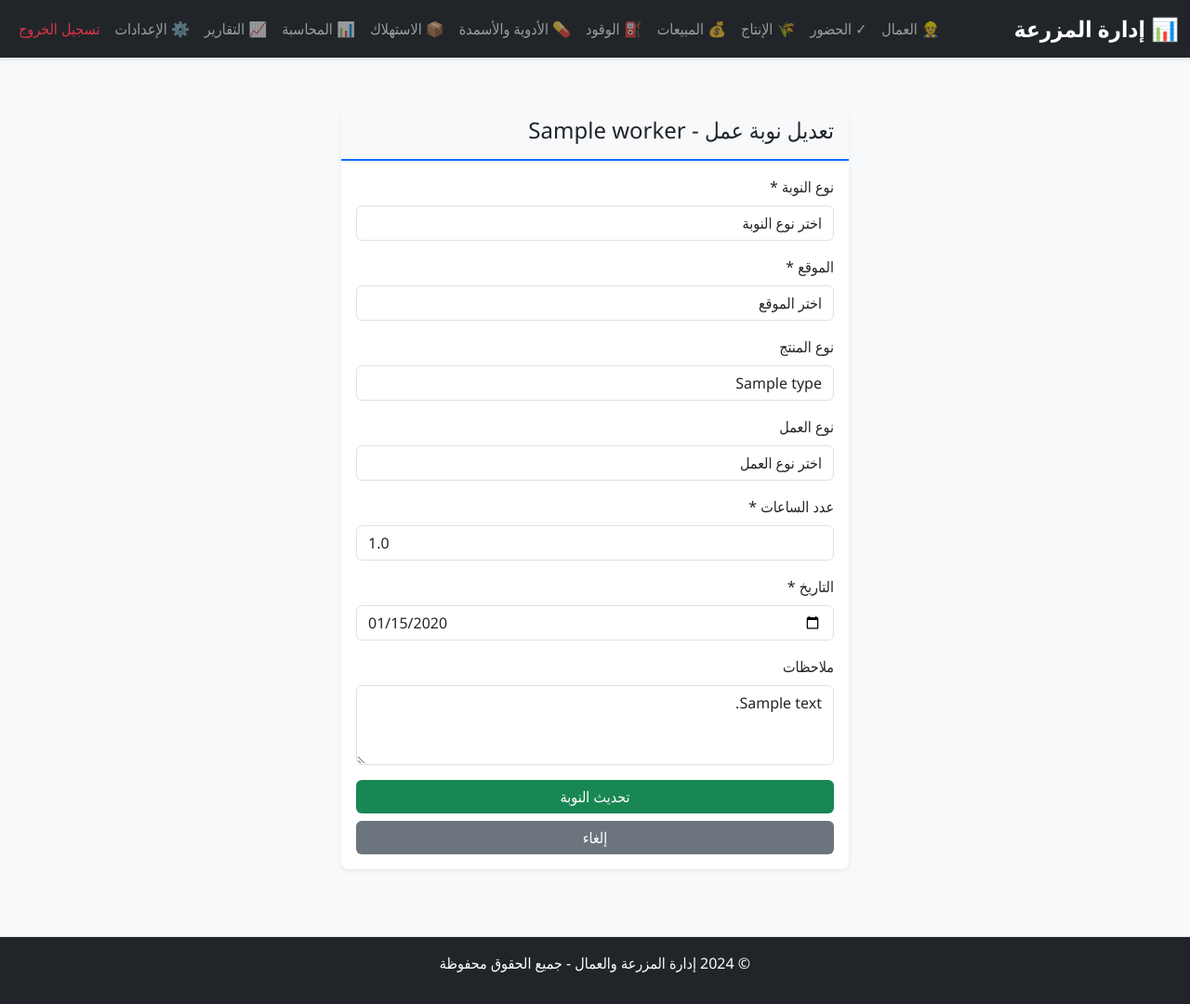
After one commit to j27858280-png/je, a Flask app: page /workers/1/edit_shift/1 in a window 1280 px wide. The commit adds this page. Shown: the whole page at 93% size. Run offline with Flask 3, Linux system fonts and the light colour scheme; a user stored in the database is signed in; tables that the repository leaves empty hold one stand-in row (values such as "Sample post").

Commit message:
Add edit and delete functionality for work shifts

```diff
--- a/app/routes.py
+++ b/app/routes.py
@@ -203,6 +203,59 @@ def add_shift(worker_id):
 
     product_types = ProductType.query.all()
     return render_template('workers/add_shift.html', worker=worker, product_types=product_types)
+
+@workers_bp.route('/<int:worker_id>/edit_shift/<int:shift_id>', methods=['GET', 'POST'])
+@login_required
+@require_permission('edit_workers')
+def edit_shift(worker_id, shift_id):
+    worker = Worker.query.get_or_404(worker_id)
+    shift = WorkShift.query.get_or_404(shift_id)
+
+    # Ensure shift belongs to worker
+    if shift.worker_id != worker_id:
+        flash('النوبة لا تنتمي لهذا العامل', 'danger')
+        return redirect(url_for('workers.worker_detail', worker_id=worker_id))
+
+    if request.method == 'POST':
+        old_hours = shift.hours
+        shift.shift_type = request.form.get('shift_type')
+        shift.location = request.form.get('location')
+        shift.product_type_id = request.form.get('product_type_id') or None
+        shift.work_type = request.form.get('work_type')
+        shift.hours = float(request.form.get('hours', 0))
+        shift.date = datetime.strptime(request.form.get('date'), '%Y-%m-%d')
+        shift.notes = request.form.get('notes')
+
+        # Update worker's total hours
+        worker.total_hours = worker.total_hours - old_hours + shift.hours
+
+        db.session.commit()
+        flash('تم تحديث النوبة بنجاح', 'success')
+        return redirect(url_for('workers.worker_detail', worker_id=worker_id))
+
+    product_types = ProductType.query.all()
+    return render_template('workers/edit_shift.html', worker=worker, shift=shift, product_types=product_types)
+
+@workers_bp.route('/<int:worker_id>/delete_shift/<int:shift_id>', methods=['POST'])
+@login_required
+@require_permission('edit_workers')
+def delete_shift(worker_id, shift_id):
+    worker = Worker.query.get_or_404(worker_id)
+    shift = WorkShift.query.get_or_404(shift_id)
+
+    # Ensure shift belongs to worker
+    if shift.worker_id != worker_id:
+        flash('النوبة لا تنتمي لهذا العامل', 'danger')
+        return redirect(url_for('workers.worker_detail', worker_id=worker_id))
+
+    # Update worker's total hours
+    worker.total_hours -= shift.hours
+
+    db.session.delete(shift)
+    db.session.commit()
+
+    flash('تم حذف النوبة بنجاح', 'success')
+    return redirect(url_for('workers.worker_detail', worker_id=worker_id))
 
 # ==================== Production Routes ====================
 @production_bp.route('/')
--- /dev/null
+++ b/app/templates/workers/edit_shift.html
@@ -0,0 +1,71 @@
+{% extends "base.html" %}
+
+{% block title %}تعديل نوبة عمل - {{ worker.name }}{% endblock %}
+
+{% block content %}
+<div class="row justify-content-center">
+    <div class="col-md-6">
+        <div class="card">
+            <div class="card-header">
+                <h4>تعديل نوبة عمل - {{ worker.name }}</h4>
+            </div>
+            <div class="card-body">
+                <form method="POST">
+                    <div class="mb-3">
+                        <label for="shift_type" class="form-label">نوع النوبة *</label>
+                        <select class="form-control" id="shift_type" name="shift_type" required>
+                            <option value="">اختر نوع النوبة</option>
+                            <option value="صباحي" {% if shift.shift_type == 'صباحي' %}selected{% endif %}>صباحي</option>
+                            <option value="بعد ظهر" {% if shift.shift_type == 'بعد ظهر' %}selected{% endif %}>بعد الظهر</option>
+                        </select>
+                    </div>
+                    <div class="mb-3">
+                        <label for="location" class="form-label">الموقع *</label>
+                        <select class="form-control" id="location" name="location" required>
+                            <option value="">اختر الموقع</option>
+                            <option value="جبل" {% if shift.location == 'جبل' %}selected{% endif %}>جبل</option>
+                            <option value="سهل" {% if shift.location == 'سهل' %}selected{% endif %}>سهل</option>
+                        </select>
+                    </div>
+                    <div class="mb-3">
+                        <label for="product_type_id" class="form-label">نوع المنتج</label>
+                        <select class="form-control" id="product_type_id" name="product_type_id">
+                            <option value="">اختر المنتج (اختياري)</option>
+                            {% for product in product_types %}
+                            <option value="{{ product.id }}" {% if shift.product_type_id == product.id %}selected{% endif %}>{{ product.name }}</option>
+                            {% endfor %}
+                        </select>
+                    </div>
+                    <div class="mb-3">
+                        <label for="work_type" class="form-label">نوع العمل</label>
+                        <select class="form-control" id="work_type" name="work_type">
+                            <option value="">اختر نوع العمل</option>
+                            <option value="تنظيف" {% if shift.work_type == 'تنظيف' %}selected{% endif %}>تنظيف</option>
+                            <option value="تقليم" {% if shift.work_type == 'تقليم' %}selected{% endif %}>تقليم</option>
+                            <option value="تشحيل" {% if shift.work_type == 'تشحيل' %}selected{% endif %}>تشحيل</option>
+                            <option value="جني" {% if shift.work_type == 'جني' %}selected{% endif %}>جني</option>
+                            <option value="أخرى" {% if shift.work_type == 'أخرى' %}selected{% endif %}>أخرى</option>
+                        </select>
+                    </div>
+                    <div class="mb-3">
+                        <label for="hours" class="form-label">عدد الساعات *</label>
+                        <input type="number" class="form-control" id="hours" name="hours" step="0.5" value="{{ shift.hours }}" required>
+                    </div>
+                    <div class="mb-3">
+                        <label for="date" class="form-label">التاريخ *</label>
+                        <input type="date" class="form-control" id="date" name="date" value="{{ shift.date.strftime('%Y-%m-%d') }}" required>
+                    </div>
+                    <div class="mb-3">
+                        <label for="notes" class="form-label">ملاحظات</label>
+                        <textarea class="form-control" id="notes" name="notes" rows="3">{{ shift.notes or '' }}</textarea>
+                    </div>
+                    <div class="d-grid gap-2">
+                        <button type="submit" class="btn btn-success">تحديث النوبة</button>
+                        <a href="{{ url_for('workers.worker_detail', worker_id=worker.id) }}" class="btn btn-secondary">إلغاء</a>
+                    </div>
+                </form>
+            </div>
+        </div>
+    </div>
+</div>
+{% endblock %}
```
Also changed, not shown: app/templates/workers/detail.html (+15 -0 lines).
